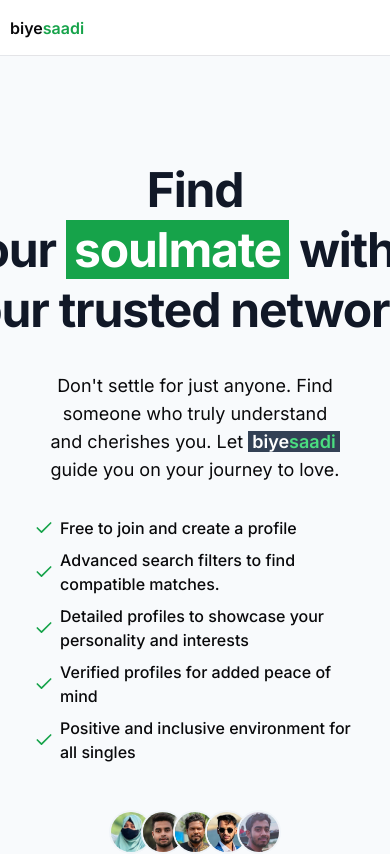
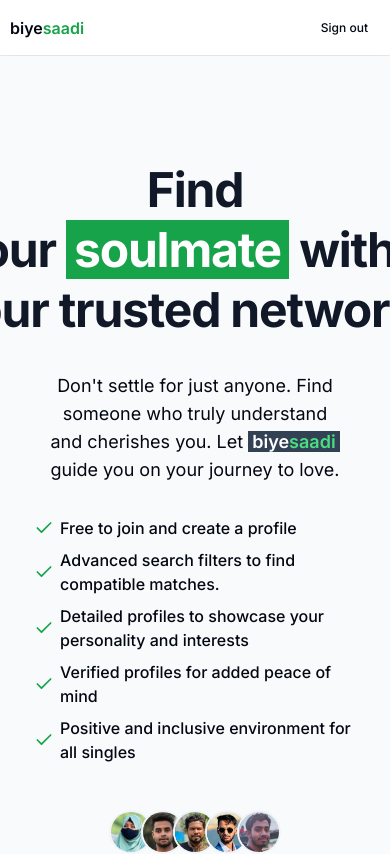
Before and after one commit to solo-mizan/biyesaadi-web-app, a Next.js app: page / in a window 390 px wide. Shown: the top 854 px of the page. Built offline with nearby package versions, Linux system fonts and the light colour scheme.

Commit message:
chore: add navbar

```diff
--- a/src/app/globals.css
+++ b/src/app/globals.css
@@ -5,64 +5,47 @@
     @layer base {
       :root {
         --background: 0 0% 100%;
-      --foreground: 240 10% 3.9%;
-
+        --foreground: 224 71.4% 4.1%;
         --card: 0 0% 100%;
-      --card-foreground: 240 10% 3.9%;
-
+        --card-foreground: 224 71.4% 4.1%;
         --popover: 0 0% 100%;
-      --popover-foreground: 240 10% 3.9%;
-
-      --primary: 240 5.9% 10%;
-      --primary-foreground: 0 0% 98%;
-
-      --secondary: 240 4.8% 95.9%;
-      --secondary-foreground: 240 5.9% 10%;
-
-      --muted: 240 4.8% 95.9%;
-      --muted-foreground: 240 3.8% 46.1%;
-
-      --accent: 240 4.8% 95.9%;
-      --accent-foreground: 240 5.9% 10%;
-
+        --popover-foreground: 224 71.4% 4.1%;
+        --primary: 262.1 83.3% 57.8%;
+        --primary-foreground: 210 20% 98%;
+        --secondary: 220 14.3% 95.9%;
+        --secondary-foreground: 220.9 39.3% 11%;
+        --muted: 220 14.3% 95.9%;
+        --muted-foreground: 220 8.9% 46.1%;
+        --accent: 220 14.3% 95.9%;
+        --accent-foreground: 220.9 39.3% 11%;
         --destructive: 0 84.2% 60.2%;
-      --destructive-foreground: 0 0% 98%;
-
-      --border: 240 5.9% 90%;
-      --input: 240 5.9% 90%;
-      --ring: 240 10% 3.9%;
-
+        --destructive-foreground: 210 20% 98%;
+        --border: 220 13% 91%;
+        --input: 220 13% 91%;
+        --ring: 262.1 83.3% 57.8%;
         --radius: 0.5rem;
       }
 
       .dark {
-      --background: 240 10% 3.9%;
-      --foreground: 0 0% 98%;
-
-      --card: 240 10% 3.9%;
-      --card-foreground: 0 0% 98%;
-
-      --popover: 240 10% 3.9%;
-      --popover-foreground: 0 0% 98%;
-
-      --primary: 0 0% 98%;
-      --primary-foreground: 240 5.9% 10%;
-
-      --secondary: 240 3.7% 15.9%;
-      --secondary-foreground: 0 0% 98%;
-
-      --muted: 240 3.7% 15.9%;
-      --muted-foreground: 240 5% 64.9%;
-
-      --accent: 240 3.7% 15.9%;
-      --accent-foreground: 0 0% 98%;
-
+        --background: 224 71.4% 4.1%;
+        --foreground: 210 20% 98%;
+        --card: 224 71.4% 4.1%;
+        --card-foreground: 210 20% 98%;
+        --popover: 224 71.4% 4.1%;
+        --popover-foreground: 210 20% 98%;
+        --primary: 263.4 70% 50.4%;
+        --primary-foreground: 210 20% 98%;
+        --secondary: 215 27.9% 16.9%;
+        --secondary-foreground: 210 20% 98%;
+        --muted: 215 27.9% 16.9%;
+        --muted-foreground: 217.9 10.6% 64.9%;
+        --accent: 215 27.9% 16.9%;
+        --accent-foreground: 210 20% 98%;
         --destructive: 0 62.8% 30.6%;
-      --destructive-foreground: 0 0% 98%;
-
-      --border: 240 3.7% 15.9%;
-      --input: 240 3.7% 15.9%;
-      --ring: 240 4.9% 83.9%;
+        --destructive-foreground: 210 20% 98%;
+        --border: 215 27.9% 16.9%;
+        --input: 215 27.9% 16.9%;
+        --ring: 263.4 70% 50.4%;
       }
     }
 
--- a/src/app/page.tsx
+++ b/src/app/page.tsx
@@ -1,6 +1,5 @@
 import Couple from "@/components/couple";
 import MaxWidthWrapper from "@/components/max-width-wrapper";
-import { StarFilledIcon } from "@radix-ui/react-icons";
 import { Check, Star } from "lucide-react";
 import Image from "next/image";
 
--- a/src/components/navbar.tsx
+++ b/src/components/navbar.tsx
@@ -1,10 +1,12 @@
-import { Divide } from "lucide-react";
+import { ArrowRight, Divide, Search } from "lucide-react";
 import MaxWidthWrapper from "./max-width-wrapper";
-import { ReactNode } from "react";
 import Link from "next/link";
+import { buttonVariants } from "./ui/button";
 
 const Navbar = () => {
-  const user = undefined;
+  const user = true;
+  const isAdmin = false;
+
   return (
     <nav className="top-0 z-[100] sticky inset-x-0 border-gray-200 bg-white/70 backdrop-blur-lg border-b w-full h-14 transition-all navbar">
       <MaxWidthWrapper>
@@ -13,7 +15,62 @@
             biye <span className="text-green-600">saadi</span>
           </Link>
           <div className="flex items-center space-x-4 h-full">
-            {user ? <></> : <></>}
+            {user ? (
+              <>
+                <Link
+                  href="/api/auth/logout"
+                  className={buttonVariants({
+                    size: "sm",
+                    variant: "ghost",
+                  })}
+                >
+                  Sign out
+                </Link>
+                {isAdmin ? (
+                  <Link
+                    href="/api/auth/dashboard"
+                    className={buttonVariants({
+                      size: "sm",
+                      variant: "ghost",
+                    })}
+                  >
+                    Dashboard
+                  </Link>
+                ) : null}
+                <Link
+                  href="/api/auth/search"
+                  className={buttonVariants({
+                    size: "sm",
+                    className: "hidden sm:flex items-center gap-1",
+                  })}
+                >
+                  Find soulmate
+                  <Search className="ml-1.5 w-5 h-5" />
+                </Link>
+              </>
+            ) : (
+              <>
+                <Link
+                  href="/api/auth/register"
+                  className={buttonVariants({
+                    size: "sm",
+                    variant: "ghost",
+                  })}
+                >
+                  Sign up
+                </Link>
+                <Link
+                  href="/api/auth/logout"
+                  className={buttonVariants({
+                    size: "sm",
+                    variant: "ghost",
+                  })}
+                >
+                  Login
+                </Link>
+                {/* <div className="sm:block hidden bg-zinc-200 w-px h-8"></div> */}
+              </>
+            )}
           </div>
         </div>
       </MaxWidthWrapper>
```
Also changed, not shown: public/frame-template.png (added). Lines whose indentation alone changed are shown as unchanged.
